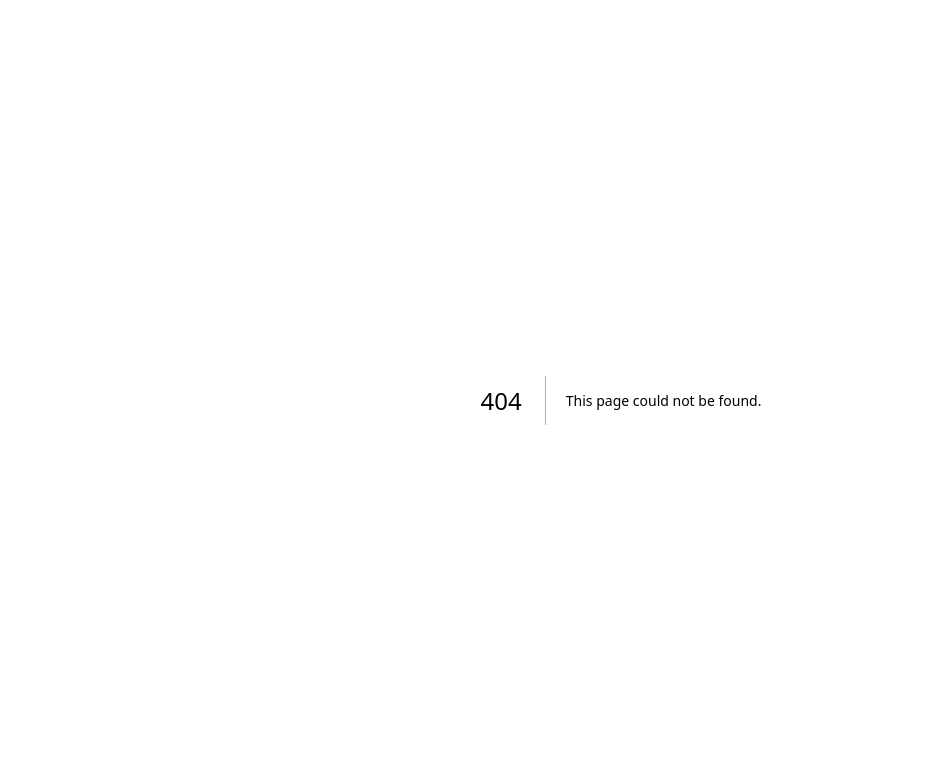
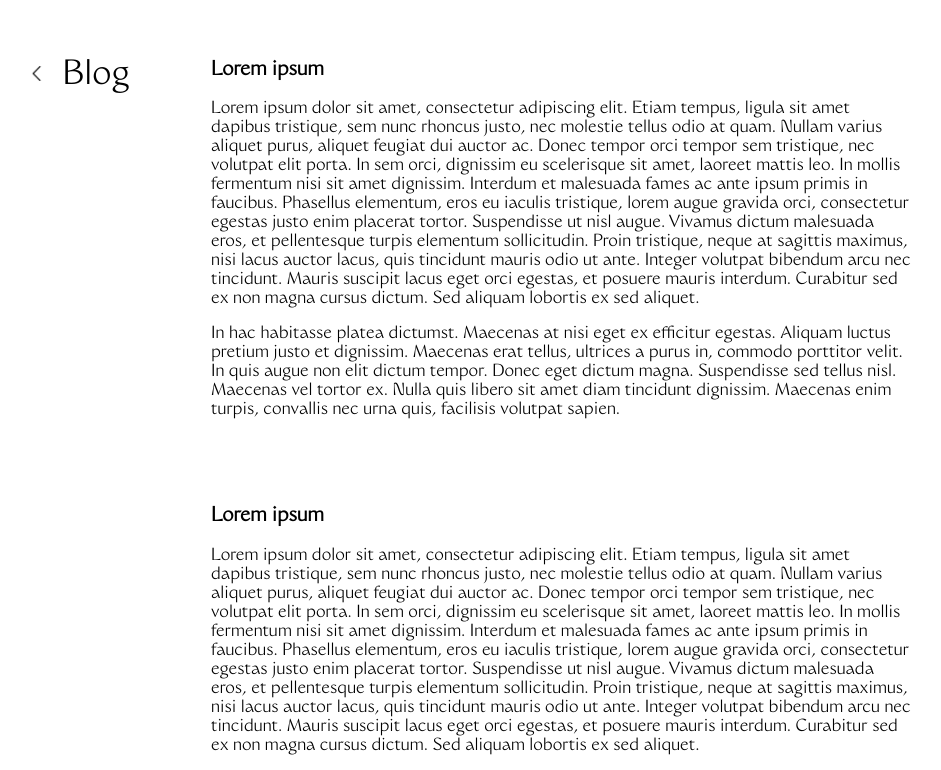
Before and after one commit to q-0q/immaculate-next, a Next.js app: page /blog in a window 1280 px wide. Before the commit this address had no page. Shown: the top 770 px of the page, without its empty margins (19-960 px from the left). Built offline with nearby package versions, Linux system fonts and the light colour scheme.

Commit message:
more sidebar

```diff
--- /dev/null
+++ b/src/app/blog/page.js
@@ -0,0 +1,32 @@
+import Header from "../components/header";
+import Post from "../components/post";
+import '../global.css'
+
+export default function Blog() {
+
+  return (
+    <div>
+
+
+      <div className="main_container">
+
+        <div className="sidebar">
+          <Header text="Blog"></Header>
+        </div>
+
+        <div className="content">
+          <Post></Post>
+          <Post></Post>
+          <Post></Post>
+          <Post></Post>
+          <Post></Post>
+          <Post></Post>
+          <Post></Post>
+        </div>
+
+
+      </div>
+
+    </div>
+  );
+}
--- a/src/app/components/header.css
+++ b/src/app/components/header.css
@@ -1,4 +1,4 @@
 .monarch_header {
     font-family: Monarch;
-    font-size: 3rem;
+    font-size: 2rem;
 }
--- a/src/app/components/header.js
+++ b/src/app/components/header.js
@@ -4,7 +4,7 @@ import MenuButton from './menu-button'
 
 export default function Header(props) {
     return (
-        <div style={{ display: 'flex', flexDirection: 'row' , justifyContent: 'flex-start', alignItems: 'center', position: 'fixed', paddingTop: '2rem' }}>
+        <div style={{ display: 'flex', flexDirection: 'row' , justifyContent: 'flex-start', alignItems: 'center', position: 'fixed', paddingTop: '3rem' }}>
 
 <MenuButton></MenuButton>
 
--- a/src/app/components/menu-button.js
+++ b/src/app/components/menu-button.js
@@ -11,8 +11,8 @@ export default function MenuButton() {
 
     return (
 
-        <div>
-            <img  src="/left-arrow.png" style={{ width: '20px', height: '20px', marginBottom: '1rem', marginRight: '2rem', cursor: "pointer"}} onClick={() => imageClick()}>
+        <div style={{ display: 'flex', justifyContent: 'center', alignItems: 'center', width: '50px', height: '50px', marginBottom: '0.4rem', marginRight: '0.1rem', cursor: "pointer" }} onClick={() => imageClick()}>
+            <img style={{ maxWidth: '30%' }} src="/left-arrow.png">
             </img>
         </div>
 
--- /dev/null
+++ b/src/app/components/menu-item.js
@@ -0,0 +1,7 @@
+import Link from "next/link";
+
+export default function MenuItem(props) {
+    return (
+        <Link style={{textDecoration: 'none', color: 'black', display: 'block', marginBlock: '1rem'}} href={props.href}>{props.title}</Link>
+    )
+}
--- a/src/app/components/menu.css
+++ b/src/app/components/menu.css
@@ -7,17 +7,19 @@
     flex-direction: row;
     justify-content: flex-start;
     pointer-events: none;
-
 }
 
 .menu{
-    width: 250px;
+    width: 200px;
     height: 100vh;
     background-color: rgb(255, 255, 255);
     display: flex;
     flex-direction: column;
     position: relative;
-    left: -250px;
+    left: -200px;
+    font-family: Monarch;
+
+
 }
 
 .screen_open {
@@ -38,21 +40,21 @@
 
 
 @keyframes menu_open {
-    from {left: -250px}
+    from {left: -200px}
     to {left: 0}
 }
 
 @keyframes menu_close {
     from {left: 0}
-    to {left: -250px}
+    to {left: -200px}
 }
 
 @keyframes screen_open {
     from {backdrop-filter: blur(0px);}
-    to {backdrop-filter: blur(3px); pointer-events: all;}
+    to {backdrop-filter: blur(1.5px); pointer-events: all;}
 }
 
 @keyframes screen_close {
-    from {backdrop-filter: blur(3px);}
+    from {backdrop-filter: blur(1.5px);}
     to {backdrop-filter: blur(0px); pointer-events: none;}
 }
--- a/src/app/components/menu.js
+++ b/src/app/components/menu.js
@@ -1,6 +1,8 @@
 
 'use client'
 import "./menu.css"
+import Link from "next/link"
+import MenuItem from './menu-item'
 
 export default function Menu(props) {
 
@@ -11,22 +13,21 @@ export default function Menu(props) {
         document.getElementById("menuscreen").classList.add("screen_close")
     }
 
-
     return (
 
         <div className="screen" id="menuscreen" onClick={imageClick}>
             <div className="menu" id="menu">
                 <div style={{padding: '30px'}}>
-                <p>Hi!</p>
-                <p>Hi!</p>
-                <p>Hi!</p>
-                <p>Hi!</p>
-                <p>Hi!</p>
+                    <MenuItem href="/" title="Immaculate Conception"/>
+                    <MenuItem href="/about" title="About"/>
+                    <MenuItem href="/blog" title="Blog"/>
+                    <MenuItem href="/join" title="Join"/>
+                    <MenuItem href="/donate" title="Donate"/>
+
                 </div>
             </div>
 
         </div>
 
-
     )
 }
--- a/src/app/components/post.js
+++ b/src/app/components/post.js
@@ -3,7 +3,7 @@ export default function Post() {
     return (
         <div style={{ fontFamily: 'Monarch', marginBottom: '50px'}}>
 
-            <h1>Lorem ipsum</h1>
+            <h3>Lorem ipsum</h3>
             <p >
                 Lorem ipsum dolor sit amet, consectetur adipiscing elit. Etiam tempus, ligula sit amet dapibus tristique, sem nunc rhoncus justo, nec molestie tellus odio at quam. Nullam varius aliquet purus, aliquet feugiat dui auctor ac. Donec tempor orci tempor sem tristique, nec volutpat elit porta. In sem orci, dignissim eu scelerisque sit amet, laoreet mattis leo. In mollis fermentum nisi sit amet dignissim. Interdum et malesuada fames ac ante ipsum primis in faucibus. Phasellus elementum, eros eu iaculis tristique, lorem augue gravida orci, consectetur egestas justo enim placerat tortor. Suspendisse ut nisl augue. Vivamus dictum malesuada eros, et pellentesque turpis elementum sollicitudin. Proin tristique, neque at sagittis maximus, nisi lacus auctor lacus, quis tincidunt mauris odio ut ante. Integer volutpat bibendum arcu nec tincidunt. Mauris suscipit lacus eget orci egestas, et posuere mauris interdum. Curabitur sed ex non magna cursus dictum. Sed aliquam lobortis ex sed aliquet.
             </p>
--- a/src/app/global.css
+++ b/src/app/global.css
@@ -9,18 +9,18 @@
         flex-direction: row;
         justify-content: flex-start;
 
-        padding-left: 40px;
+        padding-left: 30px;
     }
 
     .sidebar {
         height: 100vh;
         display: flex;
         flex-direction: column;
-        margin-right: 250px;
+        margin-right: 200px;
     }
 
     .content {
-        padding-top: 80px;
+        padding-top: 40px;
         display: flex;
         flex-direction: column;
         width: 700px;
```
Also changed, not shown: public/left-arrow.png, src/app/blog/page.module.css (added).
